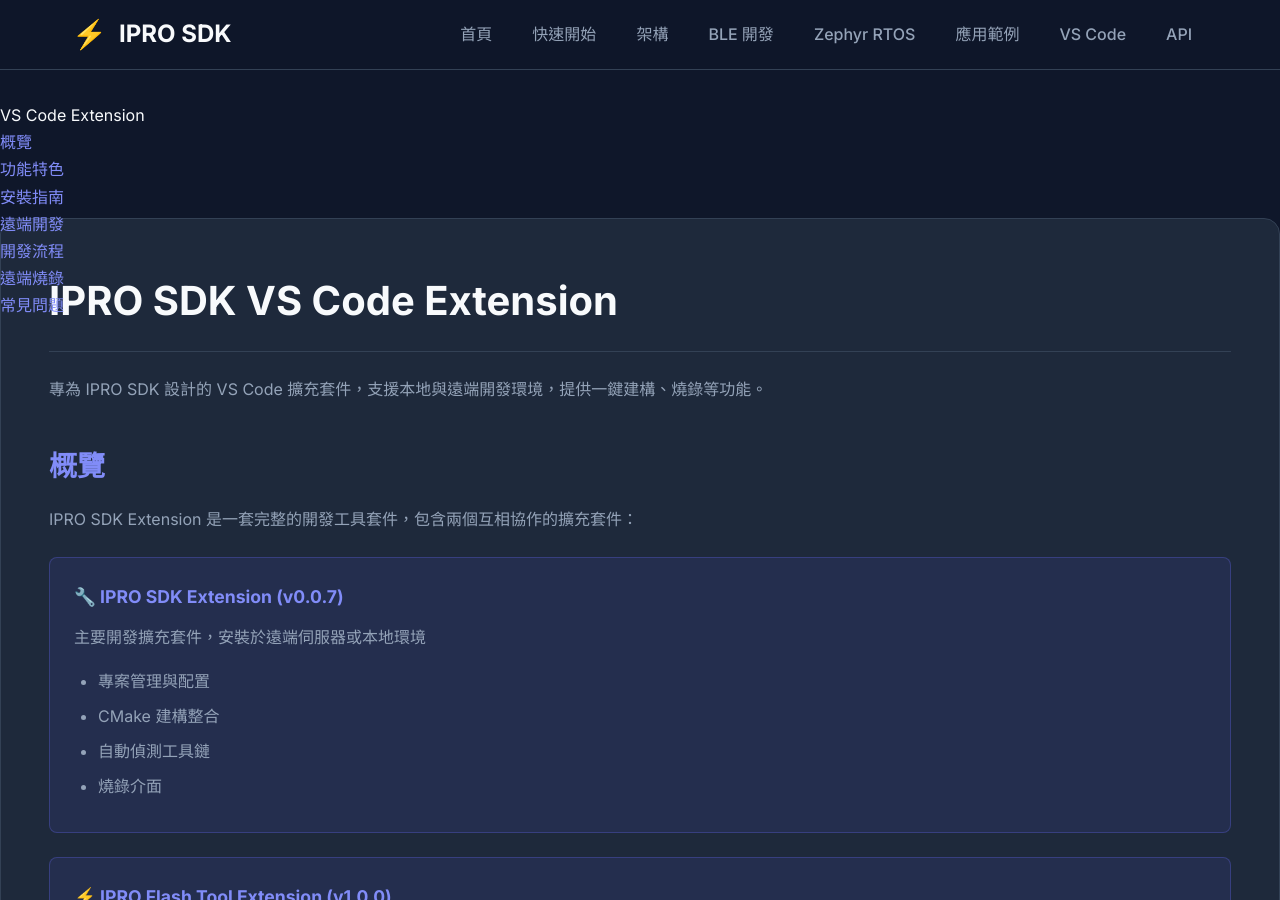
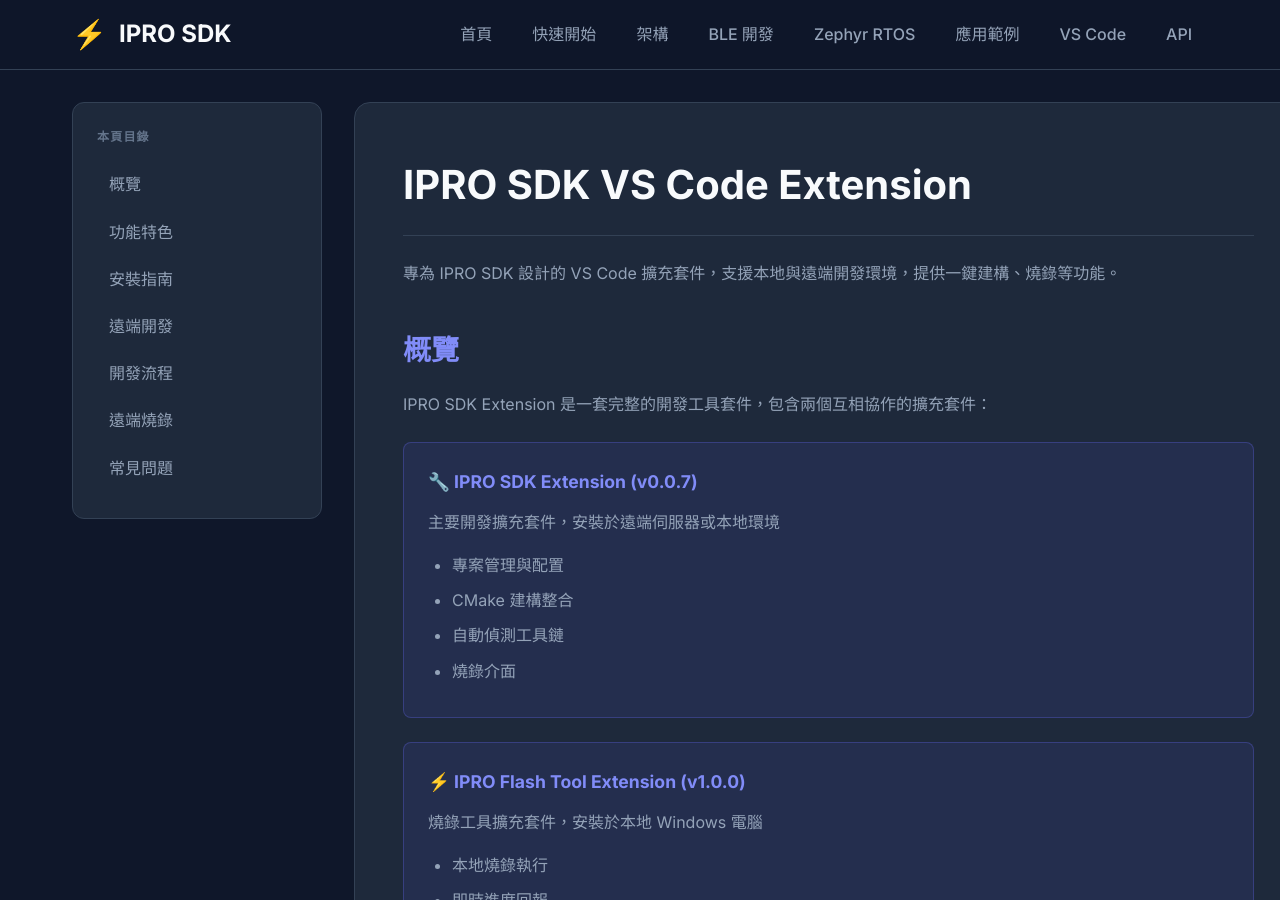
Before and after one commit to INTELPRO-INC/ipro-sdk-docs, a Jekyll site: the page built from vscode-extension.html, in a window 1280 px wide and 900 px high. Built offline with Jekyll 4.4.1, drawn with Linux system fonts in a browser that asks for light colours; nearby versions of some CDN libraries.

Commit message:
fix: correct sidebar layout in VS Code Extension page
- Add doc-layout wrapper div
- Use correct sidebar-nav class structure
- Match layout with other documentation pages

```diff
--- a/vscode-extension.html
+++ b/vscode-extension.html
@@ -3,24 +3,23 @@
 title: VS Code Extension - IPRO SDK
 ---
 
-<aside class="doc-sidebar">
-    <nav class="doc-nav">
-        <div class="doc-nav-section">
-            <div class="doc-nav-title">VS Code Extension</div>
-            <ul class="doc-nav-list">
-                <li><a href="#overview">概覽</a></li>
-                <li><a href="#features">功能特色</a></li>
-                <li><a href="#installation">安裝指南</a></li>
-                <li><a href="#remote-dev">遠端開發</a></li>
-                <li><a href="#workflow">開發流程</a></li>
-                <li><a href="#flash">遠端燒錄</a></li>
-                <li><a href="#faq">常見問題</a></li>
+<div class="doc-layout">
+    <aside class="doc-sidebar">
+        <nav class="sidebar-nav">
+            <h4 class="sidebar-title">本頁目錄</h4>
+            <ul class="sidebar-links">
+                <li><a href="#overview" class="sidebar-link">概覽</a></li>
+                <li><a href="#features" class="sidebar-link">功能特色</a></li>
+                <li><a href="#installation" class="sidebar-link">安裝指南</a></li>
+                <li><a href="#remote-dev" class="sidebar-link">遠端開發</a></li>
+                <li><a href="#workflow" class="sidebar-link">開發流程</a></li>
+                <li><a href="#flash" class="sidebar-link">遠端燒錄</a></li>
+                <li><a href="#faq" class="sidebar-link">常見問題</a></li>
             </ul>
-        </div>
-    </nav>
-</aside>
+        </nav>
+    </aside>
 
-<article class="doc-content">
+    <article class="doc-content">
     <h1>IPRO SDK VS Code Extension</h1>
     <p>專為 IPRO SDK 設計的 VS Code 擴充套件，支援本地與遠端開發環境，提供一鍵建構、燒錄等功能。</p>
 
@@ -475,3 +474,4 @@
         </div>
     </section>
 </article>
+</div>
```
